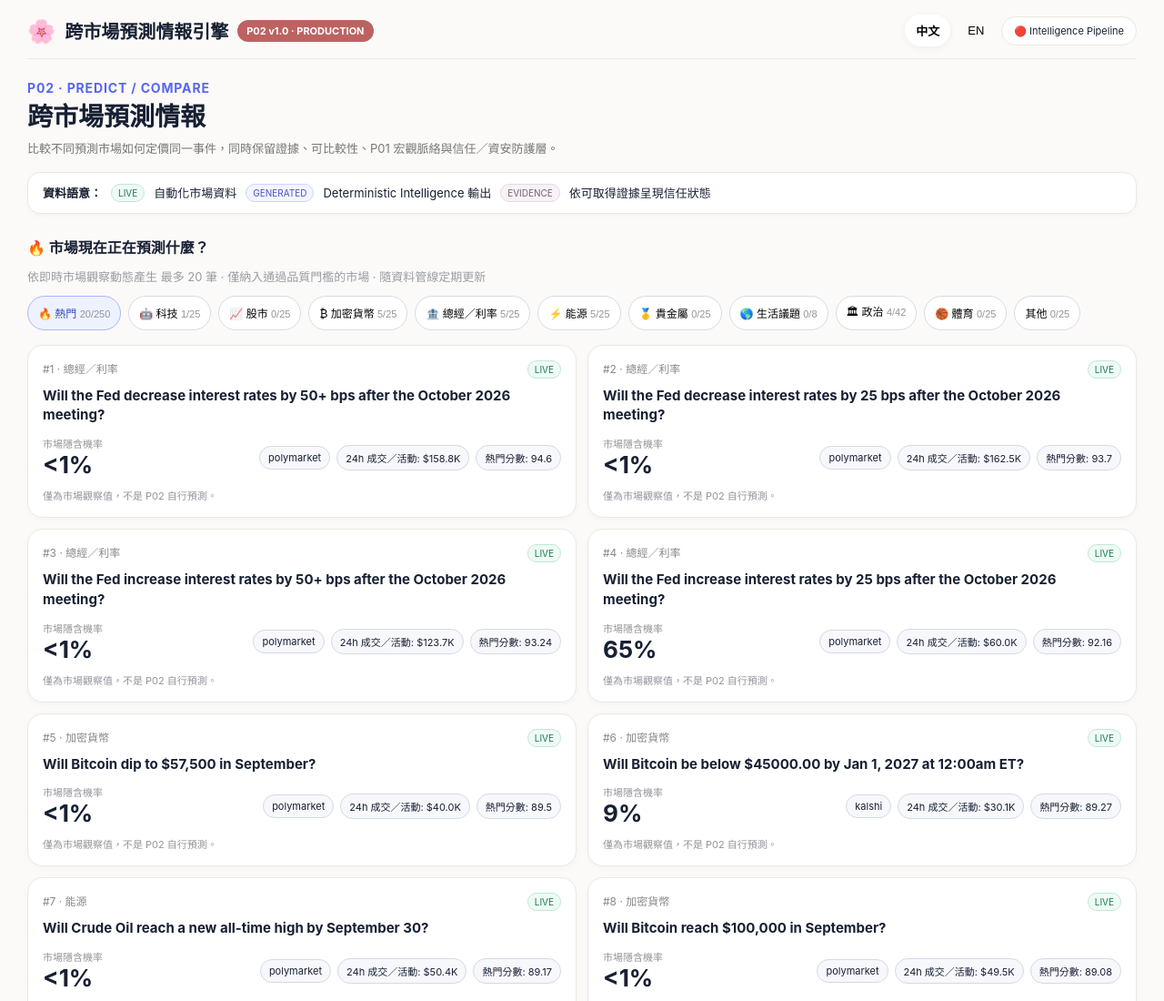
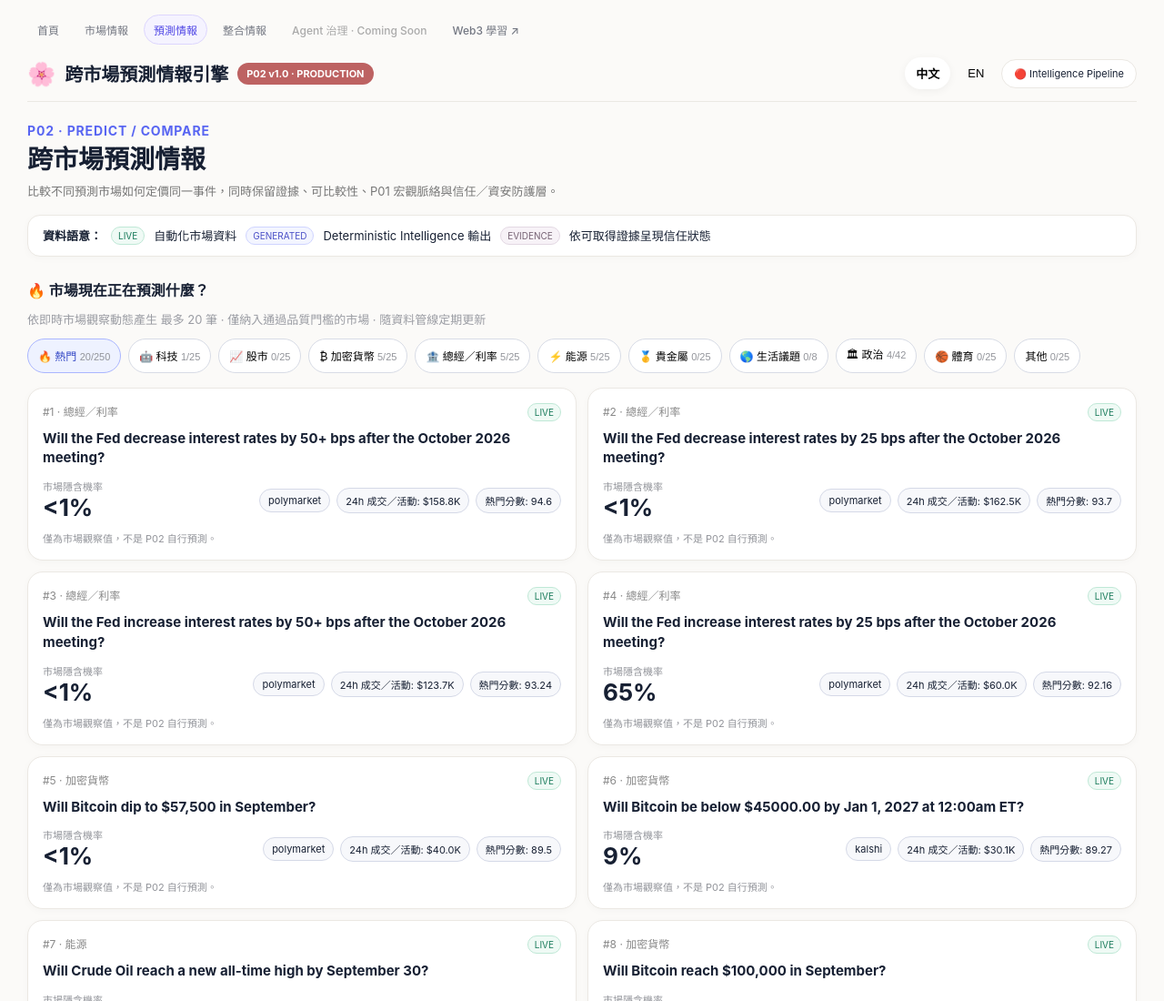
Before and after one commit to Clairelee1010/macro-attribution-dashboard, a plain HTML site: page p02/index.html in a window 1280 px wide. Shown: the top 1100 px of the page at 91% size. Drawn offline with Linux system fonts and the light colour scheme.

Commit message:
Add files via upload

```diff
--- a/p02/index.html
+++ b/p02/index.html
@@ -46,9 +46,11 @@
 }
 
 .topic-toolbar{display:flex;gap:8px;flex-wrap:wrap;margin:12px 0 16px}.topic-filter{border:1px solid #d8dce6;background:#fff;border-radius:999px;padding:7px 11px;font-size:12px;cursor:pointer}.topic-filter.active{background:#eef2ff;border-color:#aab6ff;color:#3448c5}.prediction-list{display:grid;grid-template-columns:repeat(2,1fr);gap:12px}.prediction-card{padding:16px}.prediction-rank{font-size:12px;color:#888}.prediction-q{font-size:15px;font-weight:700;line-height:1.45;margin:8px 0 12px}.prediction-meta{display:flex;gap:7px;align-items:center;flex-wrap:wrap}.prediction-prob{font-size:26px;font-weight:750}.small{font-size:11px;color:#92949a}.coverage{margin-top:16px}.coverage-grid{display:grid;grid-template-columns:repeat(4,1fr);gap:10px}.coverage-item{background:#f8f8f7;border-radius:12px;padding:12px}.coverage-item span{display:block;color:#999;font-size:11px}.coverage-item b{display:block;margin-top:5px;font-size:15px}@media(max-width:760px){.prediction-list{grid-template-columns:1fr}.coverage-grid{grid-template-columns:1fr 1fr}}
+.platform-nav{display:flex;align-items:center;gap:6px;flex-wrap:wrap;margin-bottom:14px;font-size:12px;color:#737782}.platform-nav a,.platform-nav .coming{padding:7px 10px;border-radius:999px;text-decoration:none;color:inherit;border:1px solid transparent;font-weight:500}.platform-nav a:hover{background:#fff;border-color:var(--line)}.platform-nav a.active{background:#f5f3ff;color:#4f46e5;border-color:#ddd6fe}.platform-nav .coming{color:#aaa}
 </style>
 
 </head><body><div class="wrap">
+<nav class="platform-nav" aria-label="Platform navigation"><a href="../" data-en="Home" data-zh="首頁">首頁</a><a href="../p01/" data-en="Market Intelligence" data-zh="市場情報">市場情報</a><a class="active" href="./" data-en="Prediction Intelligence" data-zh="預測情報">預測情報</a><a href="../intelligence/" data-en="Integrated Intelligence" data-zh="整合情報">整合情報</a><span class="coming" data-en="Agent Governance · Coming Soon" data-zh="Agent 治理 · Coming Soon">Agent 治理 · Coming Soon</span><a href="https://clairelee1010.github.io/chain-schoolhouse-play/" target="_blank" rel="noopener noreferrer" data-en="Web3 Learning ↗" data-zh="Web3 學習 ↗">Web3 學習 ↗</a></nav>
 <header class="header"><div class="brand"><span class="flower">🌸</span><span data-en="Cross-Market Prediction Intelligence" data-zh="跨市場預測情報引擎">跨市場預測情報引擎</span><span class="ver">P02 v1.0 · PRODUCTION</span></div><div class="actions"><button id="zh" class="lang active">中文</button><button id="en" class="lang">EN</button><span class="pipe">🔴 Intelligence Pipeline</span></div></header>
 <section class="hero"><div class="eyebrow">P02 · PREDICT / COMPARE</div><h1 data-en="Market Intelligence" data-zh="跨市場預測情報">跨市場預測情報</h1><p data-en="Compare how prediction markets price the same events, with evidence, comparability, P01 macro context, and trust/security guardrails." data-zh="比較不同預測市場如何定價同一事件，同時保留證據、可比較性、P01 宏觀脈絡與信任／資安防護層。">比較不同預測市場如何定價同一事件，同時保留證據、可比較性、P01 宏觀脈絡與信任／資安防護層。</p></section>
 <div class="legend"><b data-en="Data semantics:" data-zh="資料語意：">資料語意：</b><span class="tag live">LIVE</span><span data-en="Automated venue data" data-zh="自動化市場資料">自動化市場資料</span><span class="tag generated">GENERATED</span><span data-en="Deterministic intelligence output" data-zh="Deterministic Intelligence 輸出">Deterministic Intelligence 輸出</span><span class="tag evidence">EVIDENCE</span><span data-en="Trust status from available evidence" data-zh="依可取得證據呈現信任狀態">依可取得證據呈現信任狀態</span></div>
```
